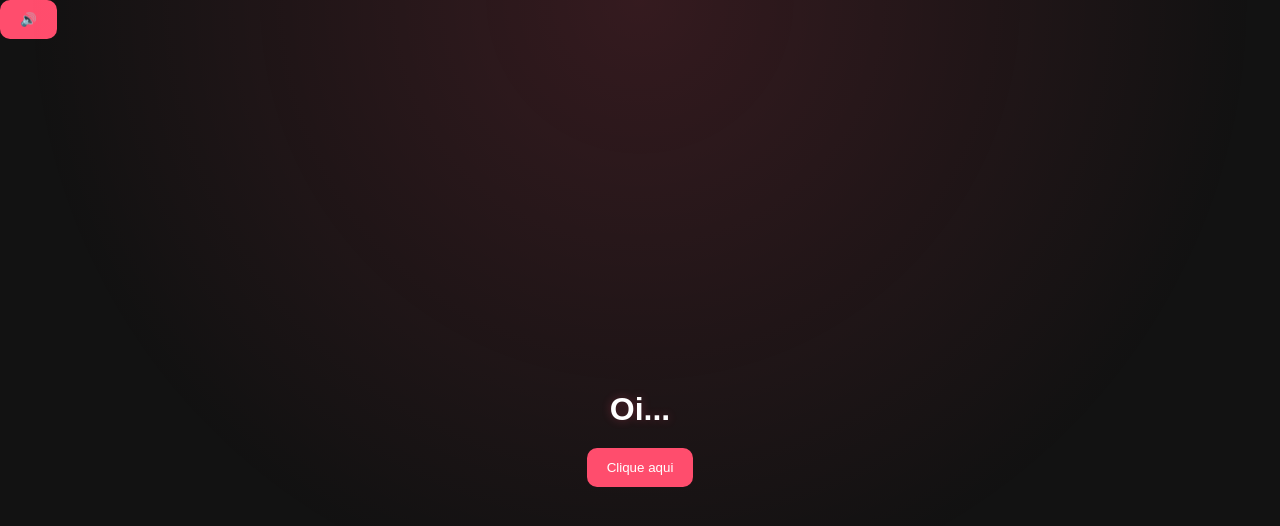
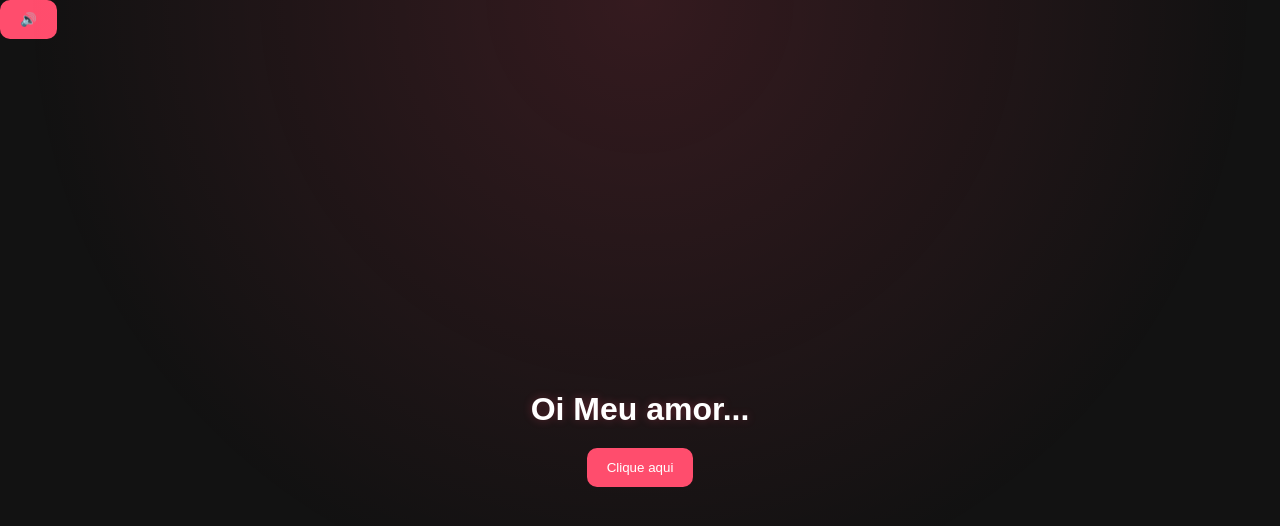
Before and after one commit to gonellabeatriz01-debug/carta-virtual, a plain HTML site: page index.html in a window 1280 px wide. Drawn offline with Linux system fonts and the light colour scheme.

Commit message:
Fix HTML formatting and update text content

```diff
--- a/index.html
+++ b/index.html
@@ -19,7 +19,7 @@
 
 <!-- TELA 1 -->
 <div class="tela ativa" id="tela1">
-    <h1>Oi...</h1>
+    <h1>Oi Meu amor...</h1>
     <button onclick="proximaTela(2); iniciarMusica()">Clique aqui</button>
 </div>
 
```
